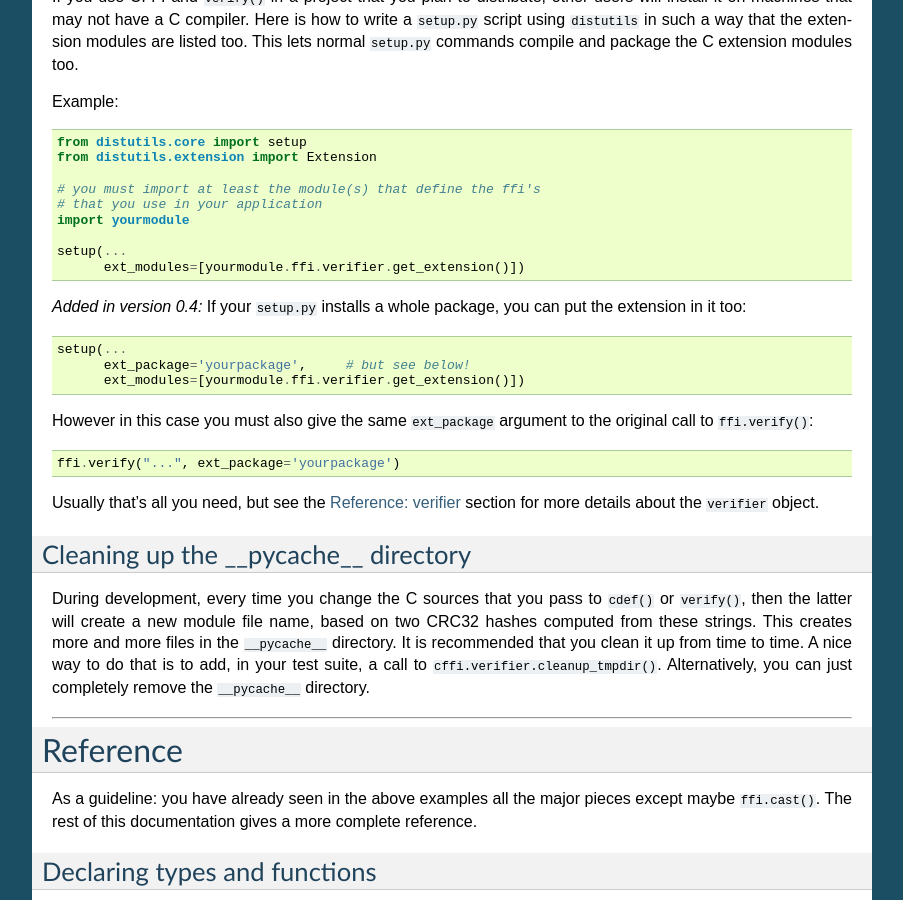
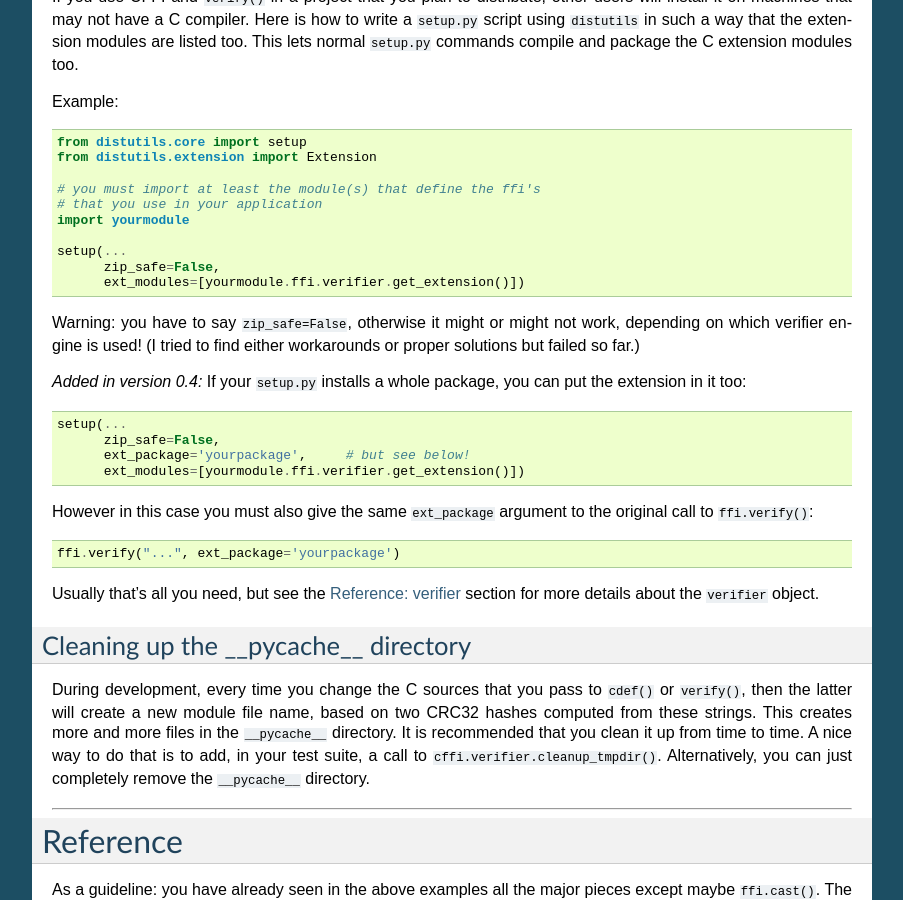
Before and after one commit to tharvik/cffi, a Sphinx documentation site: the page built from doc/source/index.rst, in a window 1280 px wide and 900 px high, scrolled down 3908 px. Shown: the whole window, without its empty margins (198-1101 px from the left). Built offline with Sphinx 7.4.7, drawn with Linux system fonts in a browser that asks for light colours.

Commit message:
You have to say "zip_safe=False" in your module.  Sorry...

```diff
--- a/doc/source/index.rst
+++ b/doc/source/index.rst
@@ -306,7 +306,12 @@ Example::
   import yourmodule
 
   setup(...
+        zip_safe=False,
         ext_modules=[yourmodule.ffi.verifier.get_extension()])
+
+Warning: you have to say ``zip_safe=False``, otherwise it might or might
+not work, depending on which verifier engine is used!  (I tried to find
+either workarounds or proper solutions but failed so far.)
 
 .. versionadded:: 0.4
    If your ``setup.py`` installs a whole package, you can put the extension
@@ -315,6 +320,7 @@ Example::
 ::
 
   setup(...
+        zip_safe=False,
         ext_package='yourpackage',     # but see below!
         ext_modules=[yourmodule.ffi.verifier.get_extension()])
 
```
